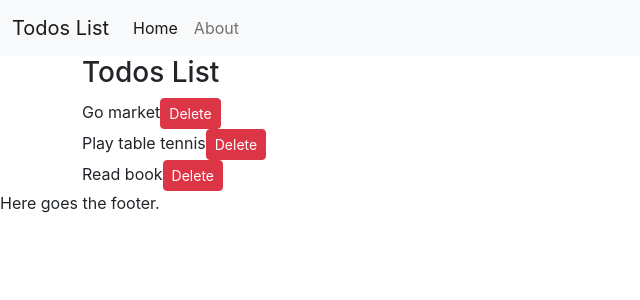
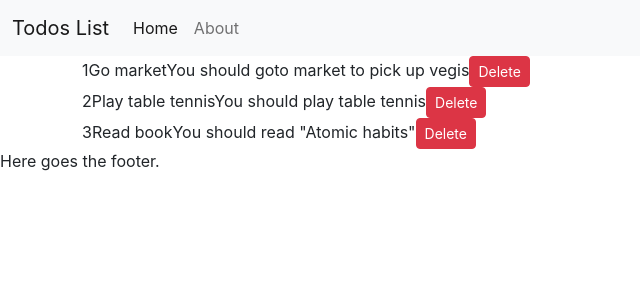
Before and after one commit to Sadam-PK/react-todo, a React (Create React App) app: page / in a window 1280 px wide. Shown: the top 300 px of the page, without its empty margins (0-640 px from the left). Built offline with nearby package versions, Linux system fonts and the light colour scheme.

Commit message:
re-done for showing todos

```diff
--- a/src/App.js
+++ b/src/App.js
@@ -2,7 +2,6 @@ import './App.css';
 import Header from './MyComponents/Header';
 import Footer from "./MyComponents/Footer";
 import Todos from "./MyComponents/Todos";
-import Todo from './MyComponents/Todo';
 
 function App() {
   let todos = [
@@ -20,11 +19,10 @@ function App() {
       desc: 'You should read "Atomic habits"'
     }
   ]
-
   return (
     <>
       <Header title='Todos List' />
-      <Todos todos = {todos}/>
+      <Todos todos={todos} />
       <Footer />
     </>
   );
--- a/src/MyComponents/Footer.js
+++ b/src/MyComponents/Footer.js
@@ -1,7 +1,7 @@
 import React from "react";
 
-export default function Footer(){
-    return(
+export default function Footer() {
+    return (
         <div>
             Here goes the footer.
         </div>
--- a/src/MyComponents/Todo.js
+++ b/src/MyComponents/Todo.js
@@ -1,10 +1,13 @@
 import React from "react";
 
-export default function Todo({todo}){
-    return(
+export default function Todo(props) {
+
+    return (
         <div>
-           {todo.title}
-           <button className="btn btn-sm btn-danger">Delete</button>
+            {props.todo.sno}
+            {props.todo.title}
+            {props.todo.desc}
+            <button className="btn btn-sm btn-danger" >Delete</button>
         </div>
     )
 }
--- a/src/MyComponents/Todos.js
+++ b/src/MyComponents/Todos.js
@@ -1,18 +1,12 @@
 import React from "react";
 import Todo from "./Todo";
 export default function Todos(props) {
+
     return (
         <div className="container">
-            <h3>Todos List</h3>
-            {props.todos.map((todo) => {
-                return (
-                    <>
-                        <Todo todo={todo} />
-                    </>
-
-                )
+            {props.todos.map((e) => {
+                return <Todo todo={e} />
             })}
-
         </div>
     )
 }
```
